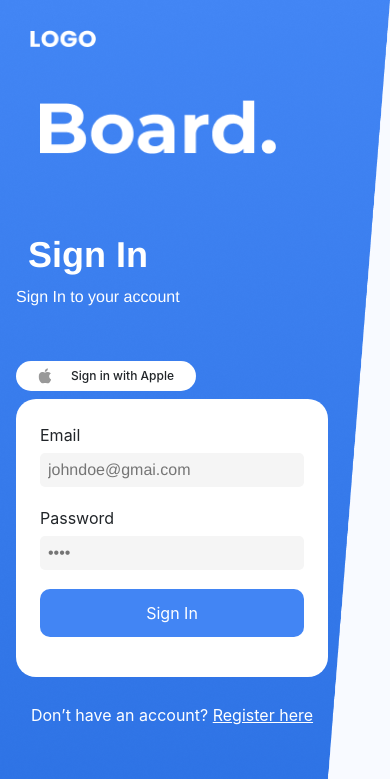
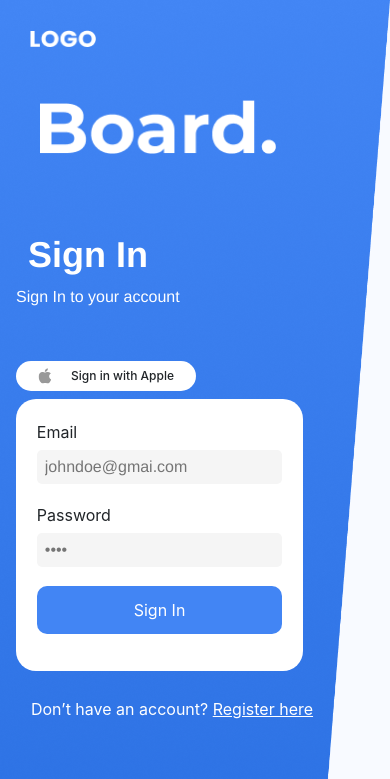
Before and after one commit to Shubhangsaraogi/dashboard, a React (Create React App) app: page / in a window 390 px wide. Shown: the top 779 px of the page. Built offline with nearby package versions, Linux system fonts and the light colour scheme; no server answers.

Commit message:
issue with width of form fixed

```diff
--- a/src/static/style/style.css
+++ b/src/static/style/style.css
@@ -365,7 +365,7 @@
     list-style: none;
     display: flex;
     flex-direction: column;
-    padding: 1.5rem;
+    padding: 1.3rem;
     gap: 19px;
   }
   .google-btn{
@@ -420,7 +420,7 @@
   }
   @media only screen and (max-width: 800px) {
     .login-form{
-      margin: 0 10px;
+      margin: 0 8px;
     }
     .auth{
       flex-direction: column;
@@ -477,7 +477,7 @@
       width: 80%;
     }
     .sign-in .div {
-      width: 100%;
+      width: 92%;
     }
     .sign-in .overlap-group {
       width: 100%;
```
